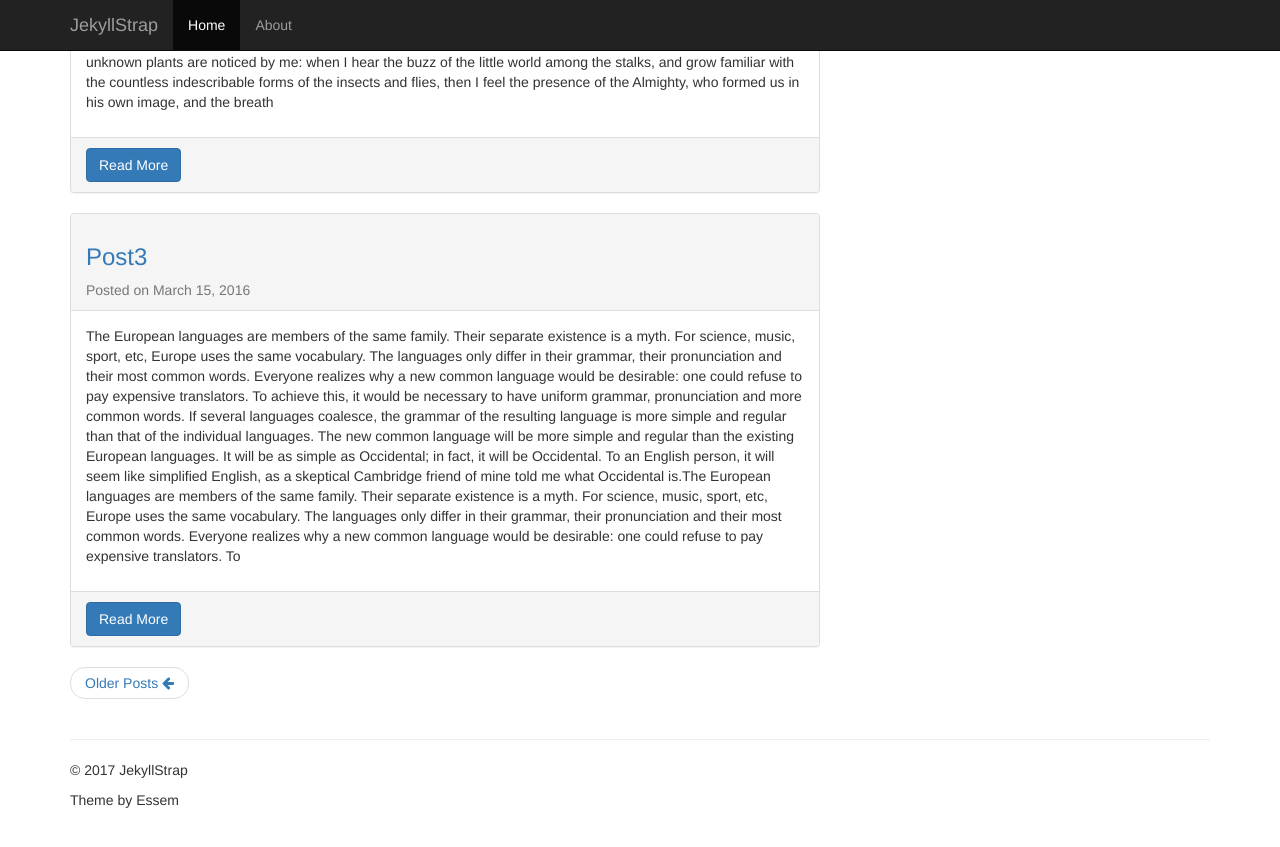
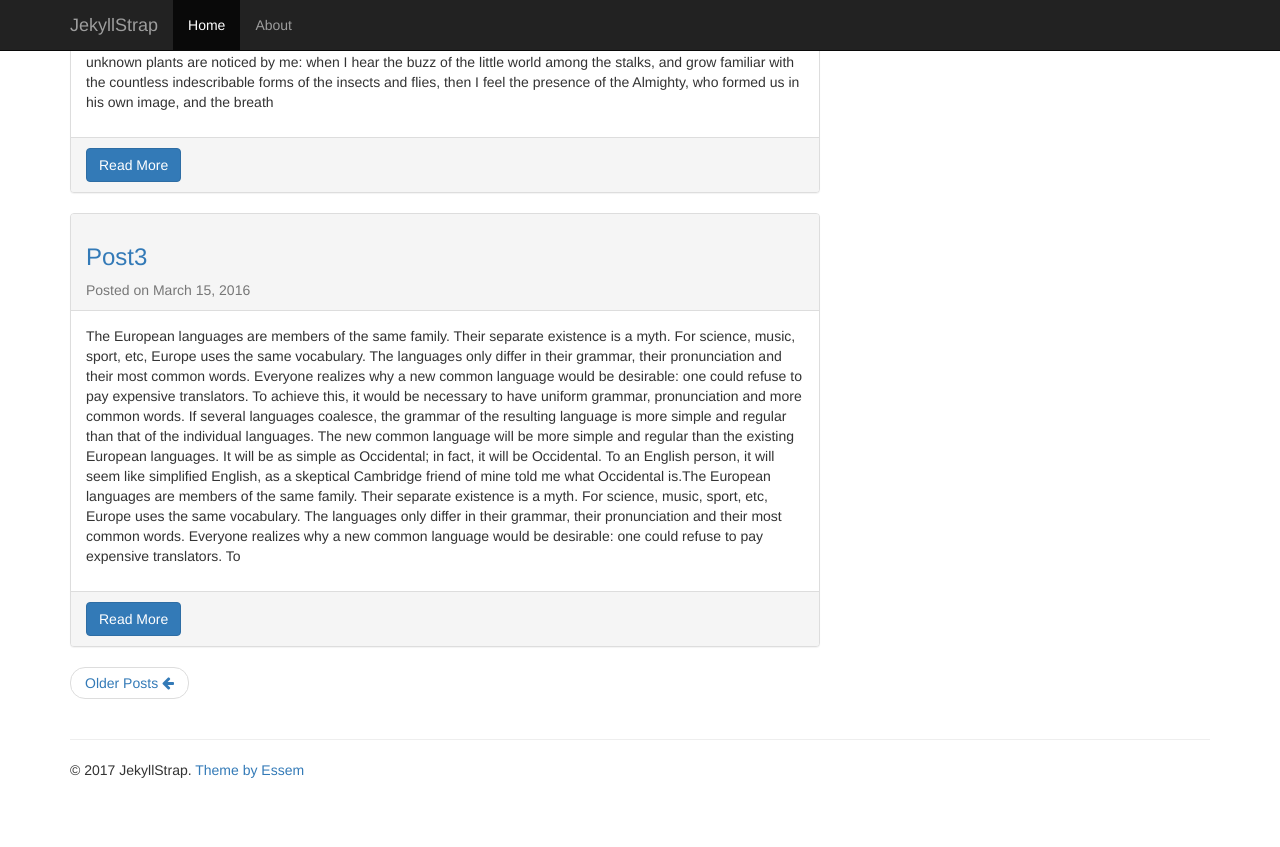
Before and after one commit to TheEssem/jekyllstrap-theme, a Jekyll site: the page built from index.html, in a window 1280 px wide and 900 px high, scrolled down 1345 px. Shown: the top 847 px of the window. Built offline with Jekyll 4.4.1, drawn with Linux system fonts in a browser that asks for light colours; the list of posts is cut into pages by our own code.

Commit message:
Update default.html

```diff
--- a/_layouts/default.html
+++ b/_layouts/default.html
@@ -45,7 +45,7 @@
 {% else %}
         <li><a href="{{ site.url }}">Home</a></li>
 {% endif %}
-	<li><a href="https://github.com/TheEssemCraft/jekyllstrap-theme">About</a></li>
+	<li><a href="{{ site.url }}/about.html">About</a></li>
       </ul>
     </div><!-- /.navbar-collapse -->
   </div><!-- /.container-fluid -->
@@ -55,7 +55,7 @@
         {{ content }}
 	<hr>
         <footer>
-		<p>© {{ site.time | date: "%Y" }} {{ site.title }}</p><p>Theme by Essem</p>
+		<p>© {{ site.time | date: "%Y" }} {{ site.title }}. <a href="https://github.com/TheEssemCraft/jekyllstrap-theme">Theme by Essem</a></p>
         </footer>
     </div><!-- /.container -->
 	<style>
```
